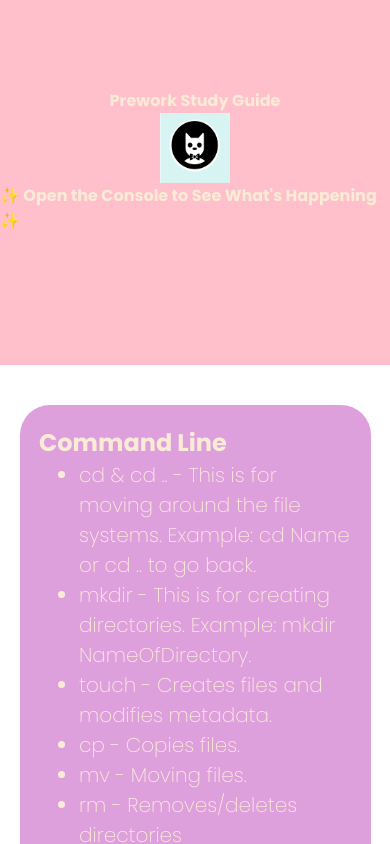
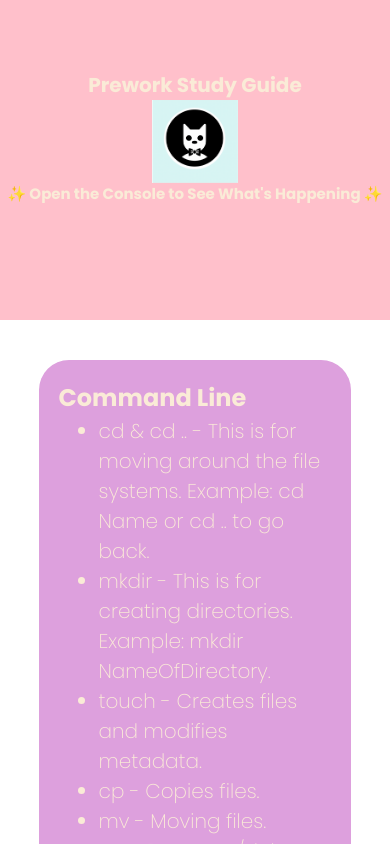
Before and after one commit to kzefram/prework-study-guide, a plain HTML site: page index.html in a window 390 px wide. Shown: the top 844 px of the page. Drawn offline with Linux system fonts and the light colour scheme.

Commit message:
added some more files/styling

```diff
--- /dev/null
+++ b/assets/reset.css
@@ -0,0 +1,46 @@
+/*
+  1. Use a more-intuitive box-sizing model.
+*/
+*, *::before, *::after {
+    box-sizing: border-box;
+  }
+  /*
+    2. Remove default margin
+  */
+  * {
+    margin: 0;
+  }
+  /*
+    Typographic tweaks!
+    3. Add accessible line-height
+    4. Improve text rendering
+  */
+  body {
+    line-height: 1.5;
+    -webkit-font-smoothing: antialiased;
+  }
+  /*
+    5. Improve media defaults
+  */
+  img, picture, video, canvas, svg {
+    display: block;
+    max-width: 100%;
+  }
+  /*
+    6. Remove built-in form typography styles
+  */
+  input, button, textarea, select {
+    font: inherit;
+  }
+  /*
+    7. Avoid text overflows
+  */
+  p, h1, h2, h3, h4, h5, h6 {
+    overflow-wrap: break-word;
+  }
+  /*
+    8. Create a root stacking context
+  */
+  #root, #__next {
+    isolation: isolate;
+  }
--- a/assets/style.css
+++ b/assets/style.css
@@ -65,7 +65,7 @@ p {
     height: 75px;
   }
 
-  @media screen and (max-width: 992px) {
+  @media screen and (max-width: 900px) {
     header, footer {
         background-color: coral;
     }
@@ -75,15 +75,28 @@ p {
     header {
         padding-bottom: 45px;
     }
+
+    img {
+      height: 30%;
+      width: auto;
+    }
+
+    .title {
+      font-size: 50px;
+    }
+
+    .sub-title {
+      font-size: 25px;
+    }
   }
 
-  @media screen and (max-width: 762px) {
+  @media screen and (max-width: 780px) {
     header, footer {
         background-color: pink;
     }
 
     .title {
-      font-size: 100%;
+      font-size: 50px;
     }
 
     .sub-title {
@@ -100,3 +113,13 @@ p {
         background-color: powderblue;
     }
   }
+
+  @media screen and (max-width: 480px) {
+    .title {
+      font-size: 20px;
+    }
+
+    .sub-title {
+      font-size: 15px;
+    }
+  }
--- a/index.html
+++ b/index.html
@@ -12,6 +12,7 @@
     <meta name="keywords" content="HTML, CSS, JavaScript"/>
     <title>Prework Study Guide</title>
     <link rel="stylesheet" href="./assets/style.css" />
+    <link rel="stylesheet" href="./assets/reset.css"/>
     <link rel="preconnect" href="https://fonts.googleapis.com">
     <link rel="preconnect" href="https://fonts.gstatic.com" crossorigin>
     <link href="https://fonts.googleapis.com/css2?family=Poppins:ital,wght@0,200;0,700;1,400&display=swap" rel="stylesheet">
```
Also changed, not shown: 2 other files.
